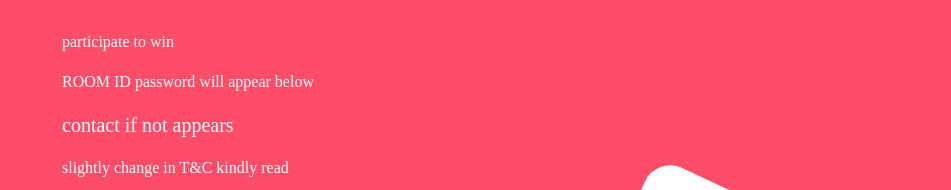
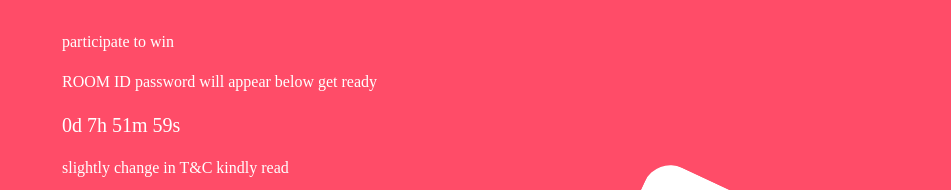
Before and after one commit to pintu4146/moneyhubg, a plain HTML site: page index.html in a window 1280 px wide. Shown: the part 125-315 px from the top of the page, without its empty margins (160-1111 px from the left). Drawn offline with nearby package versions, Linux system fonts and the light colour scheme.

Commit message:
Update index.html

```diff
--- a/index.html
+++ b/index.html
@@ -71,13 +71,13 @@ $(".winner-wrap").hover(
       <div class="container">
         <div class="container">
           <p>participate to win </p>
-          <p>ROOM ID password will appear  below</p>
+          <p>ROOM ID password will appear  below get ready</p>
 
           <p id="demo"></p>
 <p>slightly change in T&C kindly read</p>
           <script>
             // Set the date we're counting down to
-            var countDownDate = new Date("feb 15, 2020 21:40:00").getTime();
+            var countDownDate = new Date("feb 16, 2020 21:40:00").getTime();
 
             // Update the count down every 1 second
             var x = setInterval(function() {
```
